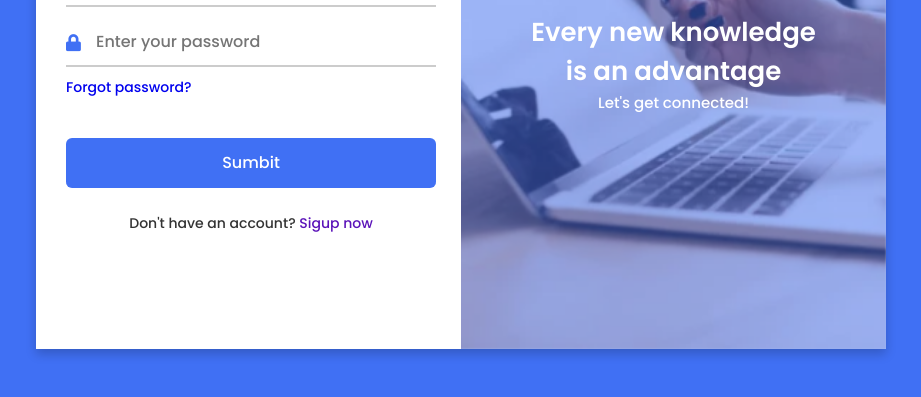
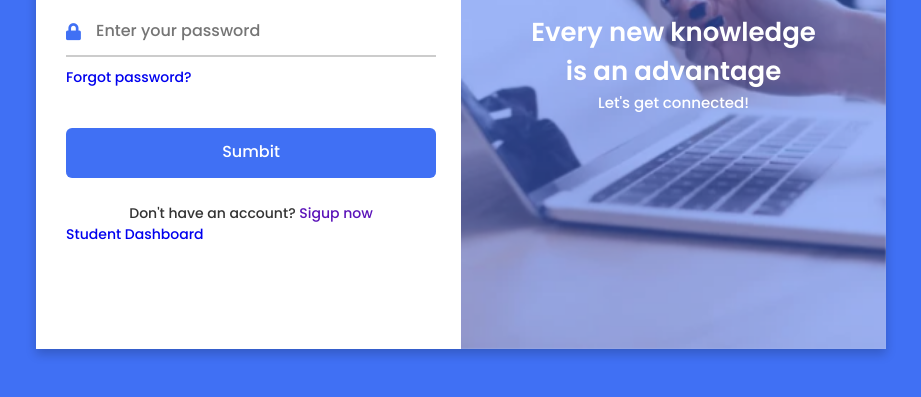
Before and after one commit to vector-gru/fewa-platform, a plain HTML site: page loginRegister.html in a window 1280 px wide. Shown: the part 337-734 px from the top of the page, without its empty margins (179-1100 px from the left). Drawn offline with Linux system fonts and the light colour scheme.

Commit message:
added temporal link to student dashboard

```diff
--- a/loginRegister.html
+++ b/loginRegister.html
@@ -47,6 +47,7 @@
                 <input type="submit" value="Sumbit">
               </div>
               <div class="text sign-up-text">Don't have an account? <label for="flip">Sigup now</label></div>
+              <div class="text"><a href="student_dashboard/home.html">Student Dashboard</a></div>
             </div>
         </form>
       </div>
```
